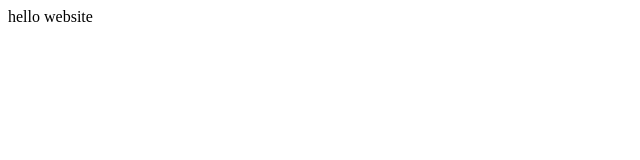
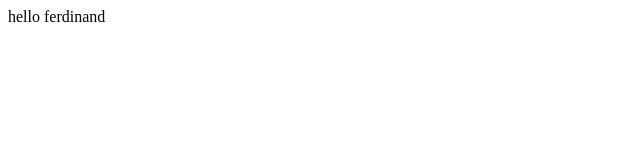
Before and after one commit to jick2001/sample, a plain HTML site: page index.html in a window 1280 px wide. Shown: the full height of the page, 0-640 px from the left. Drawn offline with Linux system fonts and the light colour scheme.

Commit message:
Update index.html

```diff
--- a/index.html
+++ b/index.html
@@ -7,7 +7,7 @@
 </head>
 <body>
 
-hello website
+hello ferdinand
 
 </body>
 </html>
```
